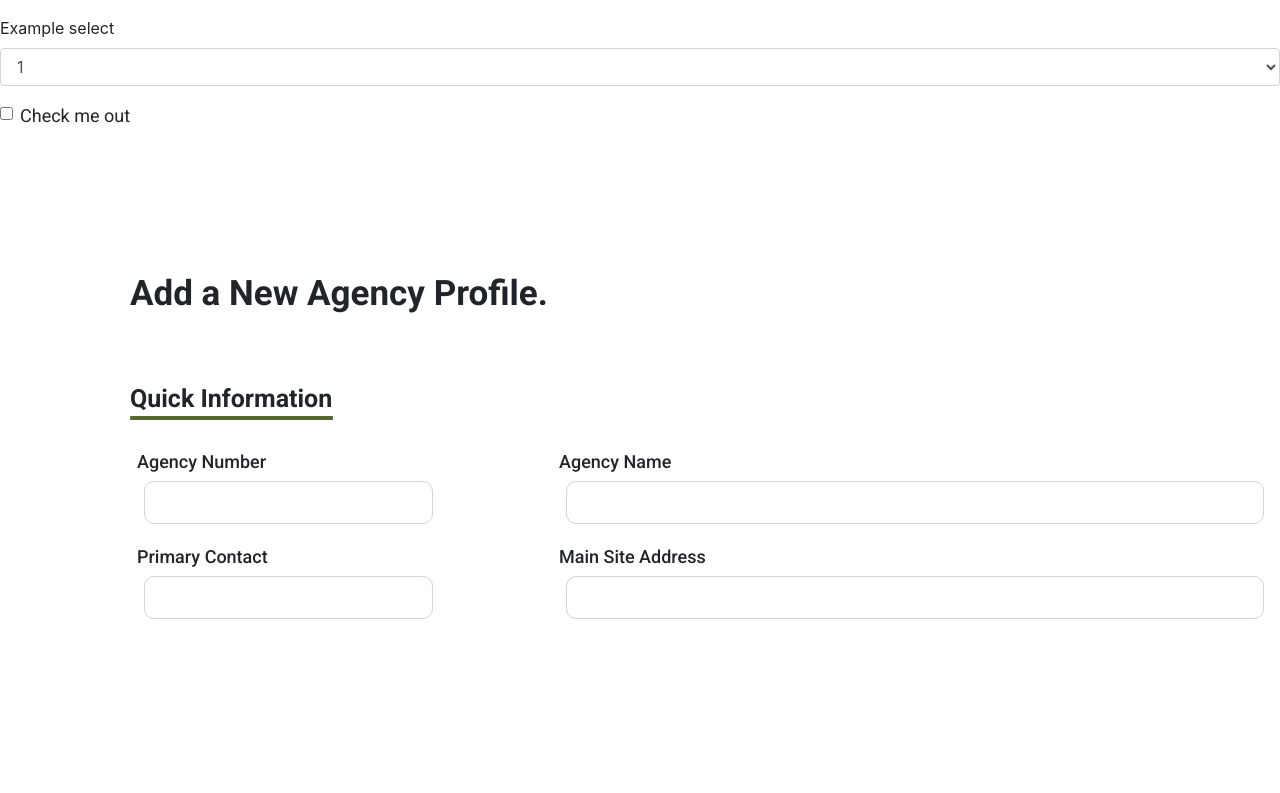
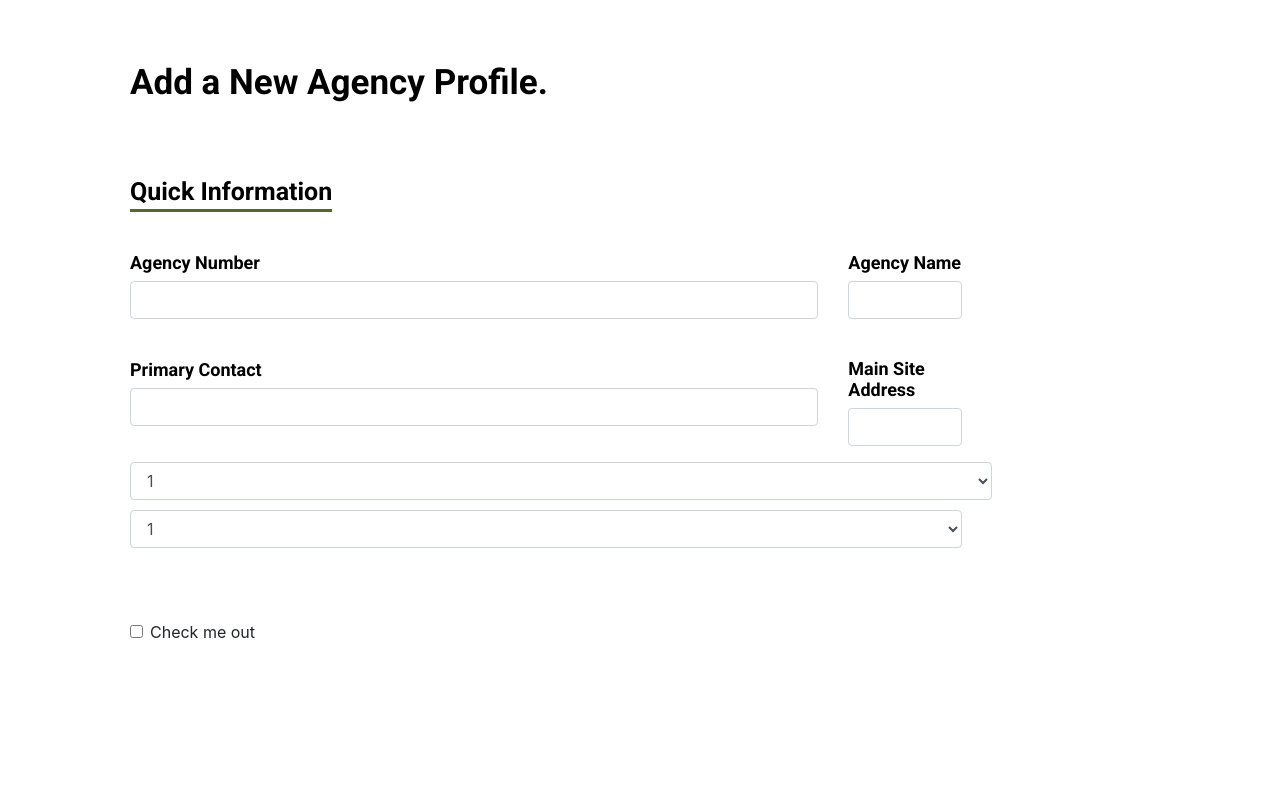
Before and after one commit to TritonSE/FSD-Distribution-Web-App, a React (Create React App) app: page / in a window 1280 px wide. Shown: the top 793 px of the page. Built offline with nearby package versions, Linux system fonts and the light colour scheme.

Commit message:
Refactor FormSectionHeader and InputText; will fix styling, maybe w/ SASS

```diff
--- a/src/pages/agency-profile-form/AgencyProfileForm.js
+++ b/src/pages/agency-profile-form/AgencyProfileForm.js
@@ -1,12 +1,13 @@
-import "./formstyle.css";
 import React, { Component } from "react";
-//import "./agency-profile-form/node_modules/typeface-roboto";
 import Form from "react-bootstrap/Form";
+import Row from "react-bootstrap/Row";
+import Col from "react-bootstrap/Col";
 import FormSectionHeader from "./FormSectionHeader";
 import InputText from "./InputText";
 import InputDropdown from "./InputDropdown";
 import FormButton from "./FormButton";
 import "bootstrap/dist/css/bootstrap.min.css";
+import "./formstyle.css";
 
 
 //For pulling: git pull (once you are in proper branch)
@@ -21,95 +22,40 @@ import "bootstrap/dist/css/bootstrap.min.css";
 // Number field / counter - EF/WW
 // Button - EF/WW
 
-/*class FormSectionHeader extends Component {
-  render() {
-    const { width, height, left, top, header } = this.props;
-    return (
-      <div>
-        <label
-          className="form-section-header"
-          style={{
-            width: width + "px",
-            height: height + "px",
-            left: left + "px",
-            top: top + "px",
-          }}
-        >
-          {header}
-        </label>
-        <div
-          className="form-section-header-underline"
-          style={{
-            width: width + "px",
-            height: "4px",
-            left: left + "px",
-            top: top + 32 + "px",
-          }}
-        />
-      </div>
-    );
-  }
-}*/
+// TODO 12-14-20: look into using SASS to modify default Bootstrap styling, so we don't have to always do className="..."
 
 class AgencyProfileForm extends Component {
   render() {
     return (
-      <div>
-        <p
-          className="page-header"
-          style={{
-            position: "absolute",
-            width: "419px",
-            height: "41px",
-            left: "130px",
-            top: "273px",
-          }}
-        >
-          Add a New Agency Profile.{" "}
-        </p>
+      <div className="form-body">
+        <h1 className="form-title">
+          Add a New Agency Profile.
+        </h1>
 
-        {/* TEXT INPUT FIELD */}
         <Form>
-          <div>
-            <FormSectionHeader
-              width={203}
-              height={29}
-              left={130}
-              top={384}
-              header={"Quick Information"}
-            />
-
-            <InputText
-              fieldWidth={289}
-              fieldHeight={43}
-              left={137}
-              top={451}
-              header={"Agency Number"}
-            />
-
-            <InputText
-              fieldWidth={698}
-              fieldHeight={43}
-              left={559}
-              top={451}
-              header={"Agency Name"}
-            />
-
-            <InputText
-              fieldWidth={289}
-              fieldHeight={43}
-              left={137}
-              top={546}
-              header={"Primary Contact"}
-            />
-
-            <InputText
-              fieldWidth={698}
-              fieldHeight={43}
-              left={559}
-              top={546}
-              header={"Main Site Address"}
-            />
+          <div className="form-section">
+            <FormSectionHeader title="Quick Information" />
+            <Row>
+              <Col>
+                <InputText label="Agency Number" />
+              </Col>
+              <Col xs={2}>
+                <InputText label="Agency Name" />
+              </Col>
+            </Row>
+            <Row>
+              <Col>
+                <InputText label="Primary Contact" />
+              </Col>
+              <Col xs={2}>
+                <InputText label="Main Site Address" />
+              </Col>
+            </Row>
+            <Row>
+              <Col>
+                <InputDropdown label="Agency Status" options={["Onboarding", "Active", "Inactive", "On Hold"]} />
+              </Col>
+            </Row>
           </div>
 
           {/*SELECT DROPDOWN*/}
--- a/src/pages/agency-profile-form/FormSectionHeader.jsx
+++ b/src/pages/agency-profile-form/FormSectionHeader.jsx
@@ -3,29 +3,12 @@ import "./formstyle.css";
 
 class FormSectionHeader extends Component {
   render() {
-    const { width, height, left, top, header } = this.props;
     return (
       <div>
-        <label
-          className="form-section-header"
-          style={{
-            width: width + "px",
-            height: height + "px",
-            left: left + "px",
-            top: top + "px",
-          }}
-        >
-          {header}
-        </label>
-        <div
-          className="form-section-header-underline"
-          style={{
-            width: width + "px",
-            height: "4px",
-            left: left + "px",
-            top: top + 32 + "px",
-          }}
-        />
+        <h2 className="form-section-title">
+          {this.props.title}
+          <div className="form-section-title-underline" />
+        </h2>
       </div>
     );
   }
--- a/src/pages/agency-profile-form/InputText.jsx
+++ b/src/pages/agency-profile-form/InputText.jsx
@@ -1,6 +1,5 @@
 import "./formstyle.css";
 import React, { Component } from "react";
-import "typeface-roboto";
 import "bootstrap/dist/css/bootstrap.min.css";
 import Form from "react-bootstrap/Form";
 
@@ -9,31 +8,12 @@ class InputText extends Component {
 
 
   render() {
-    const { fieldWidth, fieldHeight, left, top, header } = this.props;
-
     return (
-      <Form.Group>
-        <Form.Label
-          className="input-field-header"
-          style={{
-            position: "absolute",
-            left: left + "px",
-            top: top + "px",
-          }}
-        >
-          {header}
+      <Form.Group className="form-input">
+        <Form.Label className="form-input-label">
+          {this.props.label}
         </Form.Label>
-        <Form.Control
-          type="text"
-          style={{
-            position: "absolute",
-            width: fieldWidth + "px",
-            height: fieldHeight + "px",
-            left: left + 7 + "px",
-            top: top + 30 + "px",
-            borderRadius: "10px"
-          }}
-        />
+        <Form.Control type="text" className="form-input-textbox" />
       </Form.Group>
     );
   }
--- a/src/pages/agency-profile-form/formstyle.css
+++ b/src/pages/agency-profile-form/formstyle.css
@@ -1,35 +1,85 @@
-.page-header {
-  position: absolute;
+.form-body {
+  margin: 62px 318px 64px 130px;
+}
 
+.form-title {
   font-family: Roboto;
   font-style: normal;
   font-weight: bold;
   font-size: 35px;
   line-height: 41px;
+  color: #000000;
 }
 
-.form-section-header {
-  position: absolute;
+.form-section {
+  margin-top: 74px;
+}
 
+.form-section-title {
   font-family: Roboto;
   font-style: normal;
   font-weight: bold;
   font-size: 25px;
   line-height: 29px;
+  color: #000000;
+  display: inline-block;
 }
 
-.form-section-header-underline {
-    position: absolute;
-
-    background: #54682F;
-    border-radius: 1px;
+.form-section-title-underline {
+  background: #54682F;
+  height: 3px;
+  margin-top: 3px;
+  margin-bottom: 8px;
 }
 
-.checkbox-label {
+.form-input {
+  margin-top: 23px;
+}
+
+.form-input-label {
   font-family: Roboto;
   font-style: normal;
-  font-weight: normal;
+  font-weight: bold;
   font-size: 18px;
+  line-height: 21px;
+  color: #000000;
+  margin-bottom: 8px;
+}
+
+.form-checkbox-group-label {
+  font-family: Roboto;
+  font-style: italic;
+  font-weight: medium;
+  font-size: 18px;
+  line-height: 21px;
+  color: #000000;
+}
+
+.form-input-group-label {
+  font-family: Roboto;
+  font-style: normal;
+  font-weight: 400;
+  font-size: 18px;
+  line-height: 21px;
+  color: #000000;
+}
+
+.form-input-group-sublabel {
+  font-style: italic;
+  font-weight: 300;
+}
+
+p {
+  font-family: Roboto;
+  font-style: normal;
+  font-weight: 400;
+  font-size: 18px;
+  line-height: 21px;
+  color: #000000;
+}
+
+.asterisk {
+  color: #FC0808;
 }
 
 .input-field-header {
```
Also changed, not shown: 1 other file (tests, documents, lock files or other folders).
